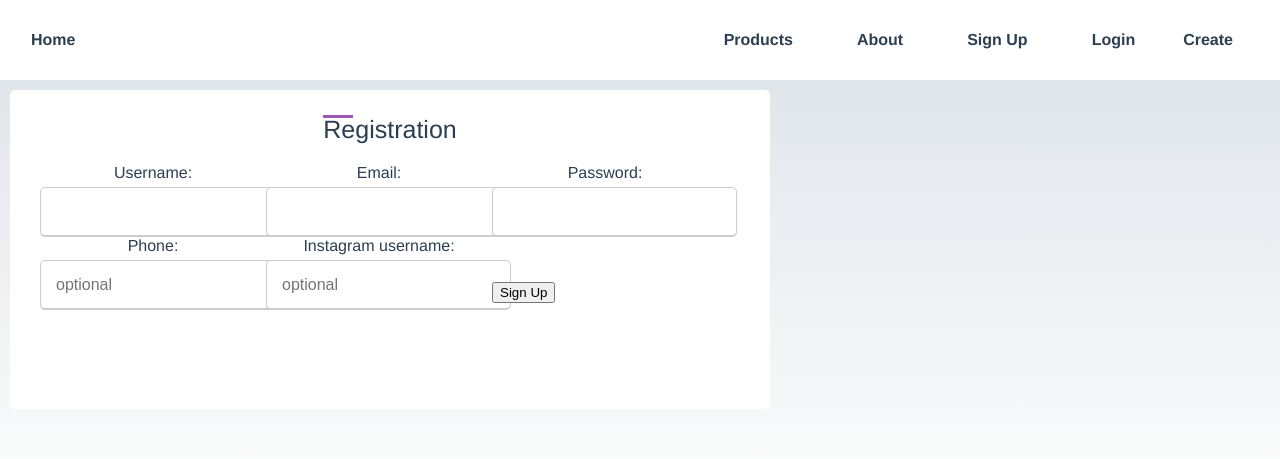
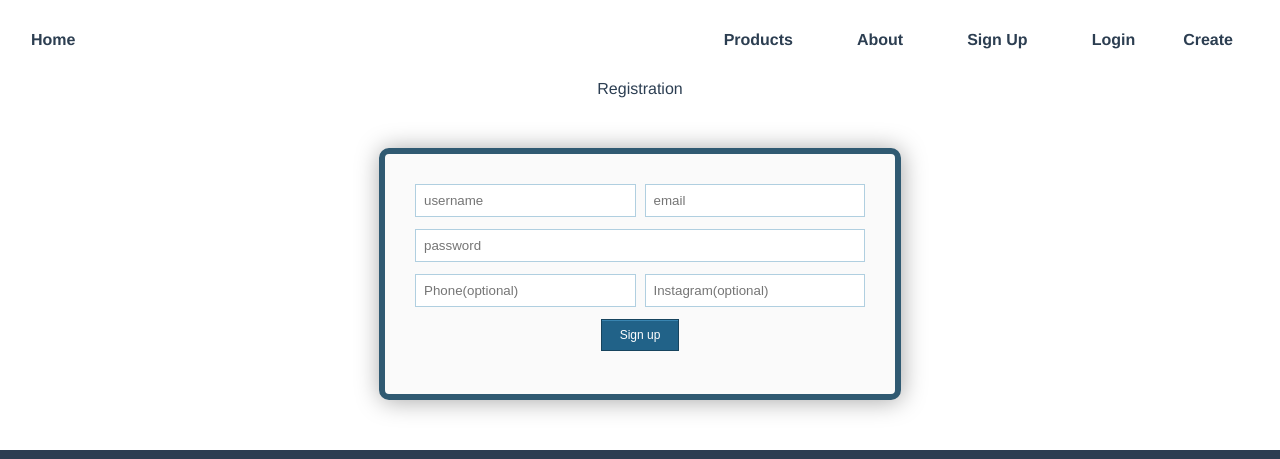
Before and after one commit to dipta3214/Dbuy-by-Abidur, a Vue app in the folder client/: page /signup in a window 1280 px wide. Shown: the top 459 px of the page. Built offline with nearby package versions, Linux system fonts and the light colour scheme; no server answers.

Commit message:
done styling signup form

```diff
--- a/client/src/views/SignUp.vue
+++ b/client/src/views/SignUp.vue
@@ -2,42 +2,57 @@
   <div class="body">
     <div class="signup">
       <div class="title">Registration</div>
-      <form @submit.prevent="submitForm">
-        <div class="user-detail">
-          <div class="input-box">
-            <label for="username">Username: </label>
-            <input type="text" name="username" v-model="username" />
-          </div>
-          <div class="input-box">
-            <label for="email">Email: </label>
-            <input type="email" name="email" v-model="email" />
-          </div>
-          <div class="input-box">
-            <label for="password">Password: </label>
-            <input type="password" name="password" v-model="password" />
-          </div>
-          <div class="input-box">
-            <label for="phone">Phone: </label>
+      <form @submit.prevent="submitForm" class="form">
+        <ul>
+          <li>
+            <input
+              type="text"
+              name="username"
+              v-model="username"
+              placeholder="username"
+              class="field-style field-split align-left"
+            />
+
+            <input
+              type="email"
+              name="email"
+              v-model="email"
+              placeholder="email"
+              class="field-style field-split align-right"
+            />
+          </li>
+
+          <li>
+            <input
+              type="password"
+              name="password"
+              v-model="password"
+              placeholder="password"
+              class="field-style field-full align-none"
+            />
+          </li>
+
+          <li>
             <input
               type="phone"
               name="phone"
               v-model="phone"
-              placeholder="optional"
+              placeholder="Phone(optional)"
+              class="field-style field-split align-left"
             />
-          </div>
-          <div class="input-box">
-            <label for="insta">Instagram username: </label>
+
             <input
               type="insta"
               name="insta"
               v-model="insta"
-              placeholder="optional"
+              placeholder="Instagram(optional)"
+              class="field-style field-split align-right"
             />
-          </div>
-          <div class="button">
-            <button type="submit">Sign Up</button>
-          </div>
-        </div>
+          </li>
+          <li>
+            <input type="submit" value="Sign up" />
+          </li>
+        </ul>
       </form>
     </div>
   </div>
@@ -77,74 +92,74 @@ export default {
 </script>
 
 <style scoped>
-.body {
-  height: 100vh;
-
-  padding: 10px;
-  background: linear-gradient(#e1e6eb, #fcfcfc, #dae7f5);
+.form {
+  max-width: 450px;
+  background: #fafafa;
+  padding: 30px;
+  margin: 50px auto;
+  box-shadow: 1px 1px 25px rgba(0, 0, 0, 0.35);
+  border-radius: 10px;
+  border: 6px solid #305a72;
 }
-
-.signup {
-  display: 'flex';
-  justify-content: center;
-  align-items: center;
-  max-width: 700px;
+.form ul {
+  padding: 0;
+  margin: 0;
+  list-style: none;
+}
+.form ul li {
+  display: block;
+  margin-bottom: 10px;
+  min-height: 35px;
+}
+.form ul li .field-style {
+  box-sizing: border-box;
+  -webkit-box-sizing: border-box;
+  -moz-box-sizing: border-box;
+  padding: 8px;
+  outline: none;
+  border: 1px solid #b0cfe0;
+  -webkit-transition: all 0.3s ease-in-out;
+  -moz-transition: all 0.3s ease-in-out;
+  -ms-transition: all 0.3s ease-in-out;
+  -o-transition: all 0.3s ease-in-out;
+}
+.form ul li .field-style:focus {
+  box-shadow: 0 0 5px #b0cfe0;
+  border: 1px solid #b0cfe0;
+}
+.form ul li .field-split {
+  width: 49%;
+}
+.form ul li .field-full {
   width: 100%;
-  background: #fff;
-  padding: 25px 30px;
-  border-radius: 5px;
 }
-
-.signup .title {
-  font-size: 25px;
-  font-weight: 500;
-  position: relative;
+.form ul li input.align-left {
+  float: left;
 }
-
-.signup .title:before {
-  content: '';
-  position: absolute;
-  height: 3px;
-  width: 30px;
-  background: #9b59b6;
+.form ul li input.align-right {
+  float: right;
 }
-
-.signup form .user-detail {
-  margin: 20px 0 12px 0;
-  display: flex;
-  flex-wrap: wrap;
+.form ul li textarea {
+  width: 100%;
+  height: 100px;
 }
-
-.form .user-detail .input-box {
-  margin-bottom: 15px;
-  width: calc(100% / 2 - 20px);
+.form ul li input[type='button'],
+.form ul li input[type='submit'] {
+  -moz-box-shadow: inset 0px 1px 0px 0px #3985b1;
+  -webkit-box-shadow: inset 0px 1px 0px 0px #3985b1;
+  box-shadow: inset 0px 1px 0px 0px #3985b1;
+  background-color: #216288;
+  border: 1px solid #17445e;
+  display: inline-block;
+  cursor: pointer;
+  color: #ffffff;
+  padding: 8px 18px;
+  text-decoration: none;
+  font: 12px Arial, Helvetica, sans-serif;
 }
-
-.user-detail .input-box label {
-  display: block;
-  font-weight: 500;
-  margin-bottom: 5px;
-}
-
-.user-detail .input-box input {
-  height: 45px;
-  width: 100%;
-  outline: none;
-  border-radius: 5px;
-  border: 1px solid #ccc;
-  padding-left: 15px;
-  font-size: 16px;
-  border-bottom-width: 2px;
-  transition: all 0.3s ease;
-}
-
-.user-detail .input-box input:focus,
-.user-detail .input-box input:valid {
-  border-color: #ccc;
-}
-
-form .button {
-  height: 45px;
-  margin: 45px 0;
+.form ul li input[type='button']:hover,
+.form ul li input[type='submit']:hover {
+  background: linear-gradient(to bottom, #2d77a2 5%, #337da8 100%);
+  background-color: #28739e;
 }
 </style>
```
Also changed, not shown: client/css.txt (added).
